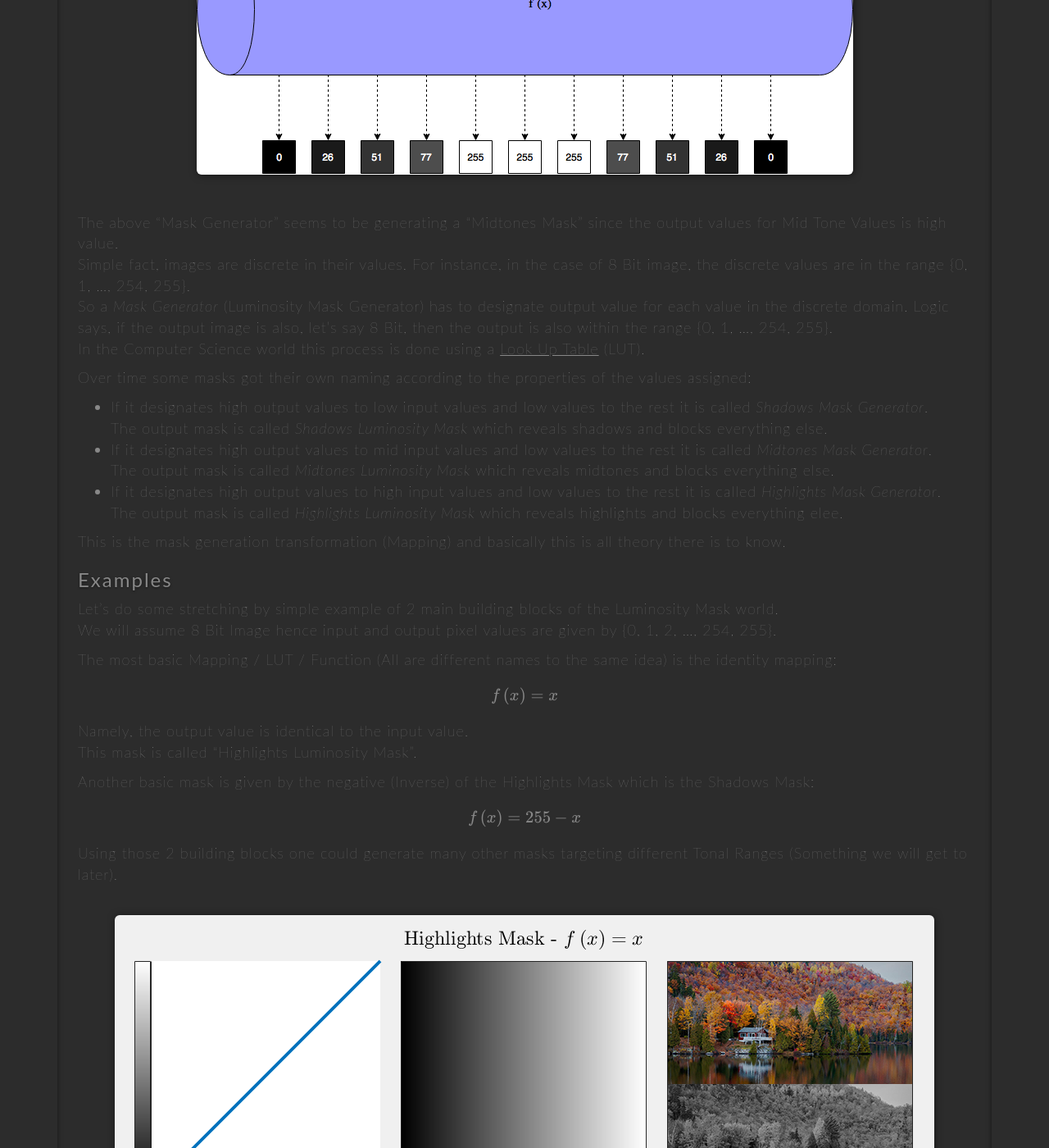
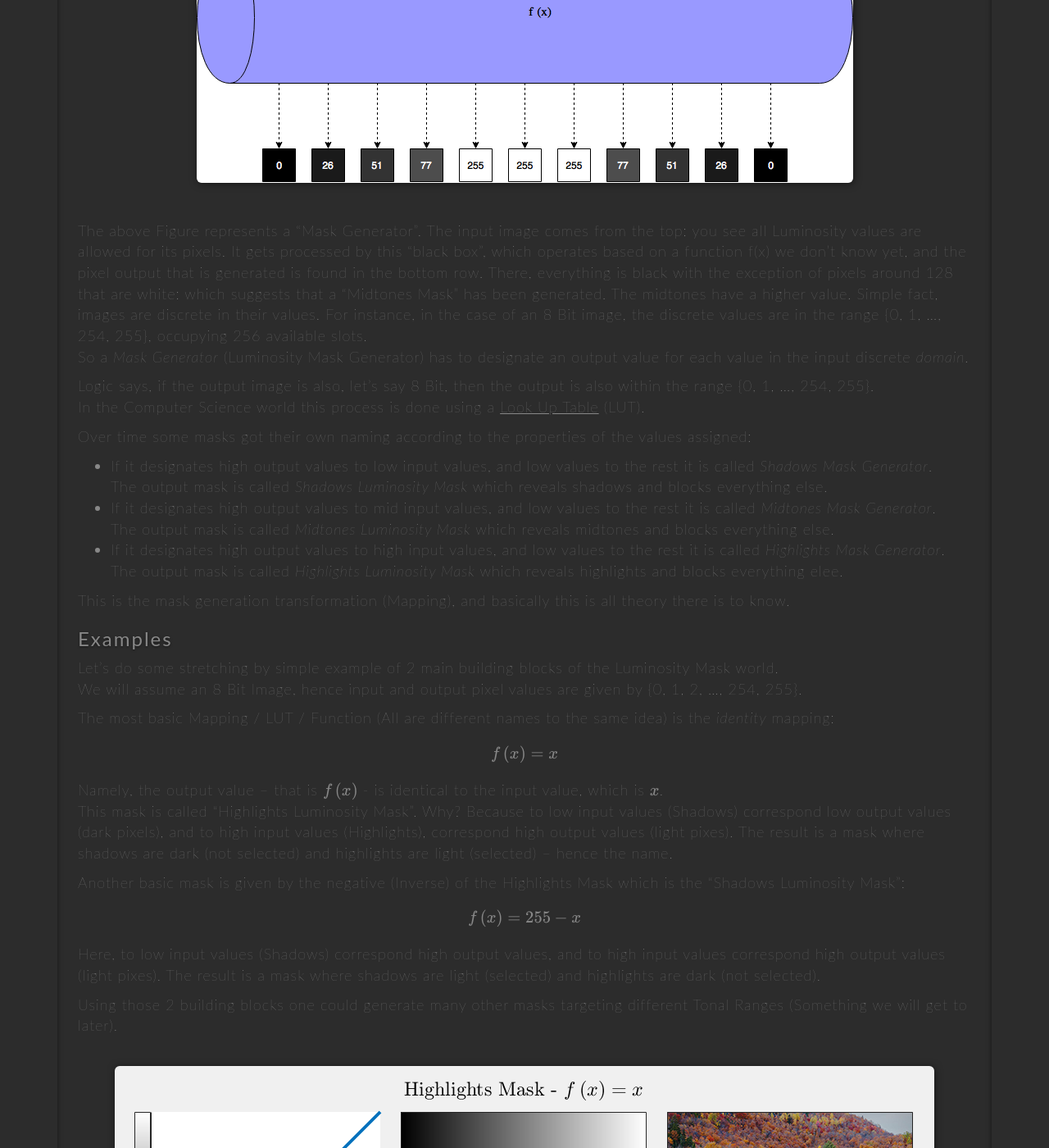
Before and after one commit to FixelAlgorithmsTeam/fixel, a Jekyll site: the page built from _posts/2018-02-20-luminosity-mask-001.md, in a window 1280 px wide and 1400 px high, scrolled down 1610 px. Shown: the whole window at 82% size. Built offline with Jekyll 4.4.1, drawn with Linux system fonts in a browser that asks for light colours; nearby versions of some CDN libraries; formulas are drawn with MathJax 3; comment, search, counter and statistics services are not loaded; some of the changed text lies outside the part shown.

Commit message:
Very light revision of the post draft

```diff
--- a/_posts/2018-02-20-luminosity-mask-001.md
+++ b/_posts/2018-02-20-luminosity-mask-001.md
@@ -27,18 +27,18 @@
 ![Figure 001][Figure001]{:class="center-img"}
 <br/>
 
-By the way, any "Single Channel" image can do here. Namely one could use the Blue channel of RGB image as the base image for the creation of Luminosity Mask.
-Be crazy with that, anything can be a candidate (Yea, even the M channel in CMYK).
+By the way, any "Single Channel" image can do here – the best channel is the one where the image features you want to select are more evident and easily separable from the rest (it could be the Blue from RGB, the Magenta from CMYK, whatever).
 
-Well, in case of a grayscale image, life is easier, one could just step over to Step 002.
+Well, in case of a grayscale image, life is easier: one could just step over to Step 002.
 
 ### Step 002 - Apply Pixel Wise Transformation on the Grayscale Image
 
-Now, this is the step where the magic happens.
-The idea is very simple, given the Gray Scale image as input the output, per pixel, is a function only of its value.
+Now, this is where the magic happens.
+The idea is very simple, given the Gray Scale image as input, the output per pixel is a function of its value only.
+
 Well, this sentence might take some of us back to horrible school days but it is really simple when you think about it.
-Pixel comes in, states its value and gets an output value based only on its value and voilÃ we have a Luminosity Mask.
-The name says it all, the Mask depends solely on the Luminosity (Value) of the pixels.
+Pixel comes in, states its value and gets an output value based only on its value, and voilà we have a Luminosity Mask.
+The name says it all, the Mask depends solely on the Luminosity (the Tonal Range value) of the pixels.
 It has nothing to do with their location, not their surrounding pixels.
 Just using the Luminosity value. Nothing more, nothing less. Power by simplicity.
 
@@ -46,37 +46,41 @@
 ![Figure 002][Figure002]{:class="center-img"}
 <br/>
 
-The above "Mask Generator" seems to be generating a "Midtones Mask" since the output values for Mid Tone Values is high value.
+The above Figure represents a "Mask Generator". The input image comes from the top: you see all Luminosity values are allowed for its pixels. It gets processed by this "black box", which operates based on a function f(x) we don't know yet, and the pixel output that is generated is found in the bottom row.
+There, everything is black with the exception of pixels around 128 that are white: which suggests that a "Midtones Mask" has been generated. The midtones have a higher value.
 Simple fact, images are discrete in their values.
-For instance, in the case of 8 Bit image, the discrete values are in the range {0, 1, ..., 254, 255}.
-So a *Mask Generator* (Luminosity Mask Generator) has to designate output value for each value in the discrete domain.
+For instance, in the case of an 8 Bit image, the discrete values are in the range {0, 1, ..., 254, 255}, occupying 256 available slots.
+So a *Mask Generator* (Luminosity Mask Generator) has to designate an output value for each value in the input discrete _domain_.
+
 Logic says, if the output image is also, let's say 8 Bit, then the output is also within the range {0, 1, ..., 254, 255}.
 In the Computer Science world this process is done using a [Look Up Table](https://en.wikipedia.org/wiki/Lookup_table) (LUT).
 
 Over time some masks got their own naming according to the properties of the values assigned:
- *  If it designates high output values to low input values and low values to the rest it is called *Shadows Mask Generator*.
+ *  If it designates high output values to low input values, and low values to the rest it is called *Shadows Mask Generator*.
     The output mask is called *Shadows Luminosity Mask* which reveals shadows and blocks everything else.
- *  If it designates high output values to mid input values and low values to the rest it is called *Midtones Mask Generator*.
+ *  If it designates high output values to mid input values, and low values to the rest it is called *Midtones Mask Generator*.
     The output mask is called *Midtones Luminosity Mask* which reveals midtones and blocks everything else.
- *  If it designates high output values to high input values and low values to the rest it is called *Highlights Mask Generator*.
+ *  If it designates high output values to high input values, and low values to the rest it is called *Highlights Mask Generator*.
     The output mask is called *Highlights Luminosity Mask* which reveals highlights and blocks everything elee.
 
-This is the mask generation transformation (Mapping) and basically this is all theory there is to know.
+This is the mask generation transformation (Mapping), and basically this is all theory there is to know.
 
 ### Examples
 Let's do some stretching by simple example of 2 main building blocks of the Luminosity Mask world.
-We will assume 8 Bit Image hence input and output pixel values are given by {0, 1, 2, ..., 254, 255}.
+We will assume an 8 Bit Image, hence input and output pixel values are given by {0, 1, 2, ..., 254, 255}.
 
-The most basic Mapping / LUT / Function (All are different names to the same idea) is the identity mapping:
+The most basic Mapping / LUT / Function (All are different names to the same idea) is the _identity_ mapping:
 
 $$ f \left( x \right) = x $$
 
-Namely, the output value is identical to the input value.
-This mask is called "Highlights Luminosity Mask".
+Namely, the output value – that is $ f \left( x \right) $ - is identical to the input value, which is $ x $.
+This mask is called "Highlights Luminosity Mask". Why? Because to low input values (Shadows) correspond low output values (dark pixels), and to high input values (Highlights), correspond high output values (light pixes). The result is a mask where shadows are dark (not selected) and highlights are light (selected) – hence the name.
 
-Another basic mask is given by the negative (Inverse) of the Highlights Mask which is the Shadows Mask:
+Another basic mask is given by the negative (Inverse) of the Highlights Mask which is the "Shadows Luminosity Mask":
 
 $$ f \left( x \right) = 255 - x $$
+
+Here, to low input values (Shadows) correspond high output values, and to high input values correspond high output values (light pixes). The result is a mask where shadows are light (selected) and highlights are dark (not selected).
 
 Using those 2 building blocks one could generate many other masks targeting different Tonal Ranges (Something we will get to later).
 
@@ -92,14 +96,14 @@
 In practice, data is scaled into [0, 1] range as operations, such as multiplication, makes more sense in that domain. So the range {0, 1, 2, ..., 254, 255} becomes {0 / 255, 1 / 255, 2 /255, ..., 254 / 255, 255 / 255}. This is exactly what's done in the above figure.
 
 ## In Practice
-So now we know what a Luminosity Mask Generator is and what is it doing.
-On the next step, let's try to understand how it is done in Photoshop in most cases.
-As discussed above, one need to create a LUT and there 2 main approaches doing so - The Calculations Tool or the Curve Tool.
+So now we know what a Luminosity Mask Generator is, and what it is doing.
+On the next step, let's try to understand how this is done in Photoshop in most cases.
+As discussed above, one need to create a LUT and there are two main approaches doing so - The Calculations Tool or the Curve Tool.
 One can apply each of those on Grayscale Image and the output is basically Luminosity Mask.
 
 ### Curve Tool
-The [Curve Tool](https://helpx.adobe.com/photoshop/using/curves-adjustment.html) is a Visualized LUT table by a Curve.
-It practically let the user draw the LUT using a flexible "Curve".
+The [Curve Tool](https://helpx.adobe.com/photoshop/using/curves-adjustment.html) is a LUT table visualized by a Curve.
+It practically lets the user draw the LUT using a flexible "Curve".
 
 <br/>
 ![Figure 004][Figure004]{:class="center-img"}
@@ -145,11 +149,15 @@
 
 As one could see above, using Addition, Subtraction and Multiplication (Intersection), all operations available on Layers / Channels / Masks in Photoshop, one could easily generate all those "Classic" Luminosity Masks one could find in the wild (Wild world of the Luminosity Masks Panels).
 
-Those with "Sharp Eye" would pay attention to something strange - Midtones Mask 001 is all black.
-Yet in practice, in all products out there, it is not?
-So what's going on?
-Well, what you see above is ideal Masks while Photoshop can not generate them in this quality.
-We'll talk more on those pitfalls and strange behaviour of classic Luminosity Masks (Their generation) in the next writing.
+Those with "Sharp Eye" would pay attention to something strange: Midtones Mask 001 is all black, see the function below:
+
+$$ f \left( x \right) = 1 - x - ( 1 - x )$$
+
+
+Yet in practice, in all products out there... it is not?! So what's going on? [VISUAL EXAMPLE NEEDED HERE]
+
+Well, what you see above is ideal Masks, while Photoshop can not generate them in this quality.
+We'll talk more on those pitfalls and strange behaviour of classic Luminosity Masks (and their generation) in the next writing.
 
 # Summary
 Now we understood what Luminosity Masks really are, the actual operations and Math behind them.
@@ -159,7 +167,6 @@
 
 Well, this is what [Fixel Zone Selector][2] is all about.
 In the next part we'll talk about [Zone Selector][2] approach to Luminosity Masks.
-
 
 ## Image Credit
  *  [Lighthouse Image](https://www.flickr.com/photos/magnetismus/8399258607/) - Credit to [magnetismus](https://www.flickr.com/people/magnetismus/).
```
